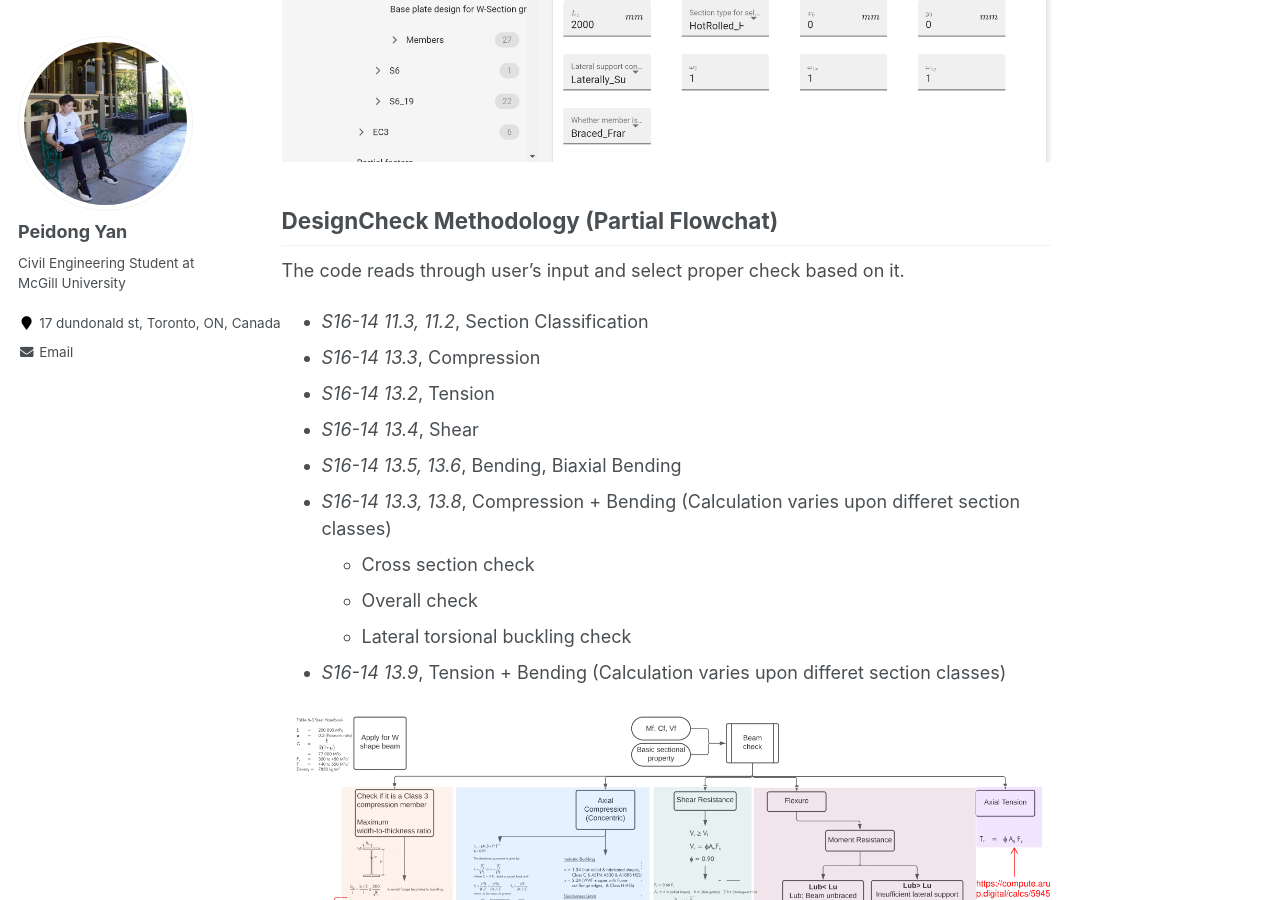
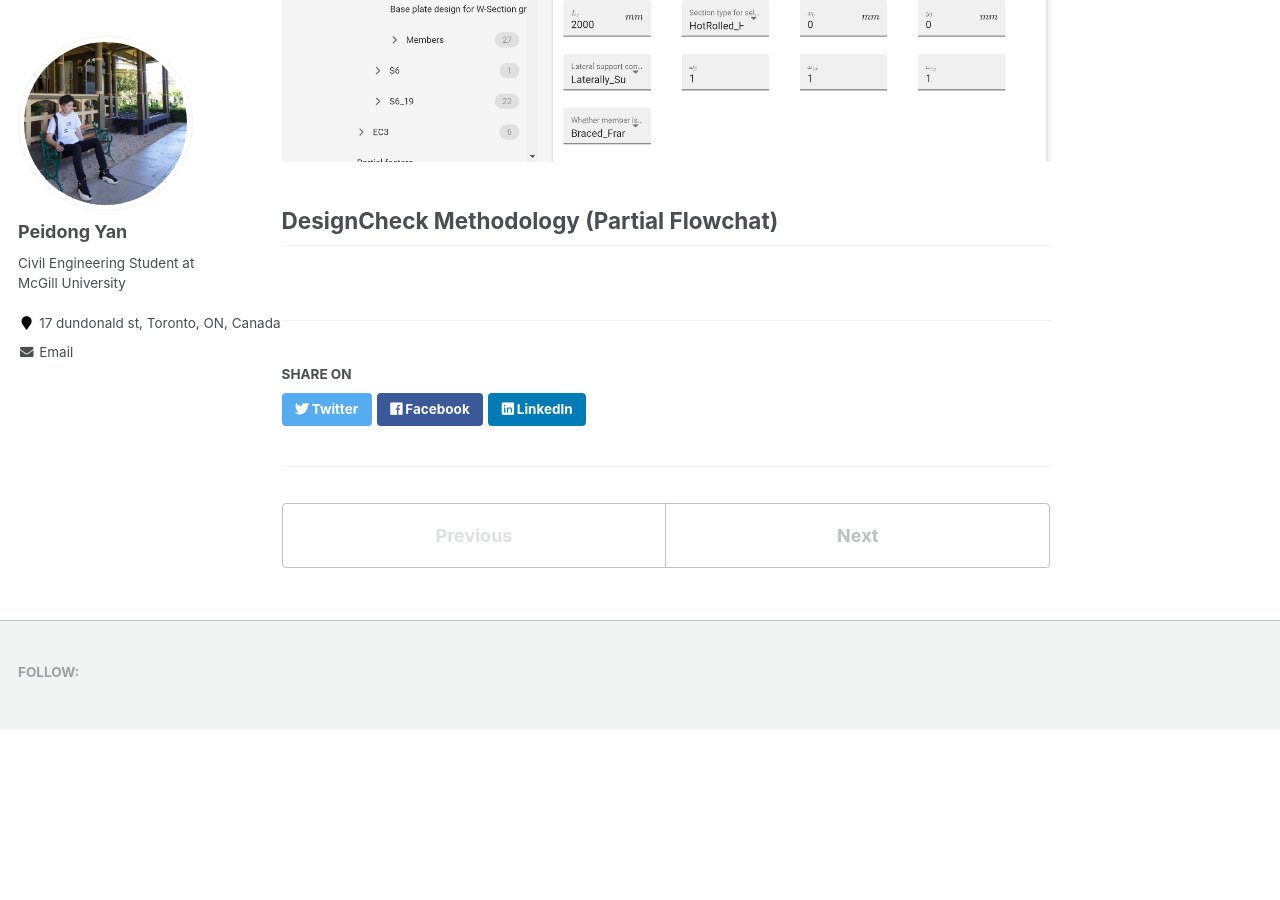
Before and after one commit to LorenYan98/LY.github.io, a Jekyll site: the page built from _portfolio/portfolio-1.md, in a window 1280 px wide and 900 px high, scrolled down 1178 px. Built offline with Jekyll 4.4.1, drawn with Linux system fonts in a browser that asks for light colours; after the commit the page ends 1908 px from its top, so only the background shows below that.

Commit message:
Update portfolio-1.md

```diff
--- a/_portfolio/portfolio-1.md
+++ b/_portfolio/portfolio-1.md
@@ -23,17 +23,3 @@ The code requires the user to input section properties and loading condition alo
 
 DesignCheck Methodology (Partial Flowchat)
 ---
-
-The code reads through user's input and select proper check based on it.
-* _S16-14 11.3, 11.2_, Section Classification
-* _S16-14 13.3_, Compression
-* _S16-14 13.2_, Tension
-* _S16-14 13.4_, Shear
-* _S16-14 13.5, 13.6_, Bending, Biaxial Bending
-* _S16-14 13.3, 13.8_, Compression + Bending (Calculation varies upon differet section classes)
-    * Cross section check
-    * Overall check
-    * Lateral torsional buckling check
-* _S16-14 13.9_, Tension + Bending (Calculation varies upon differet section classes)
-
-<img src='/LY.github.io/images/flowchart.png'>
```
